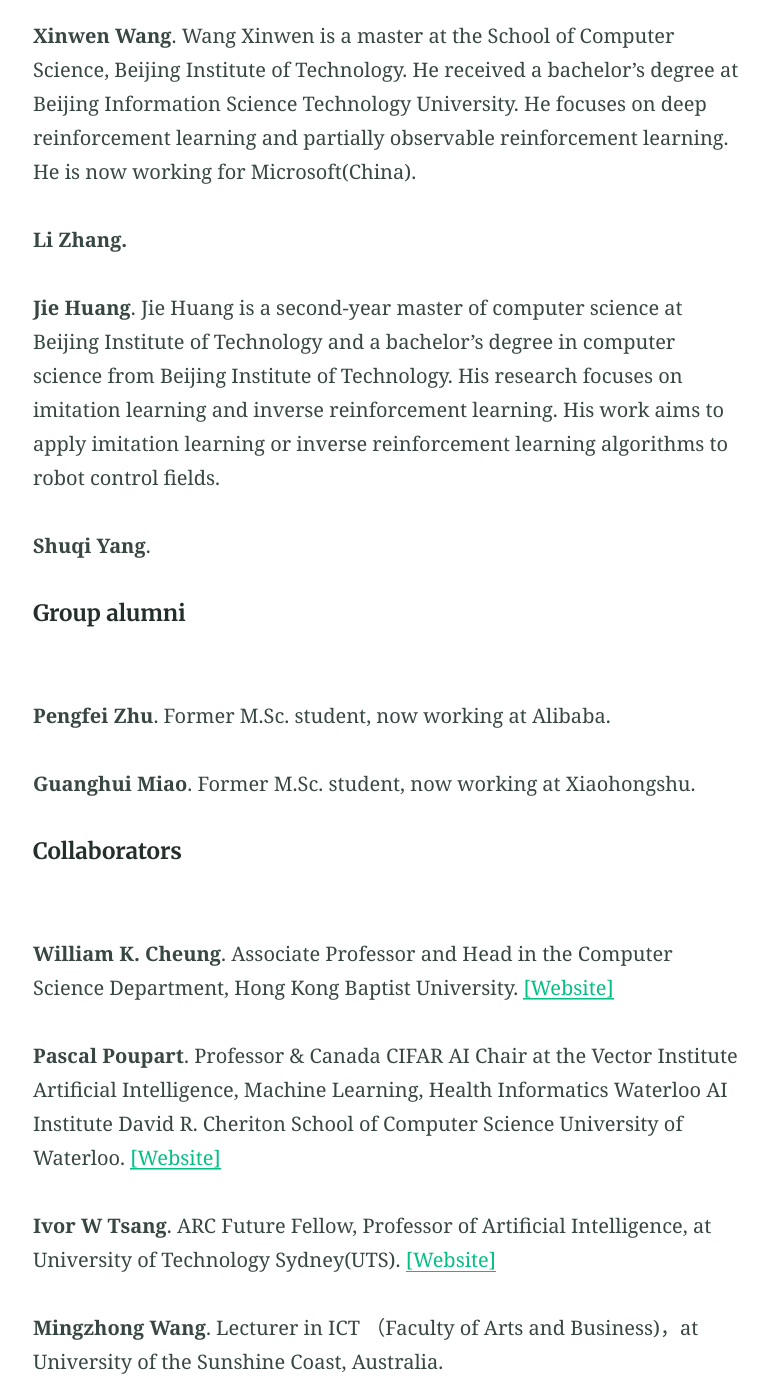
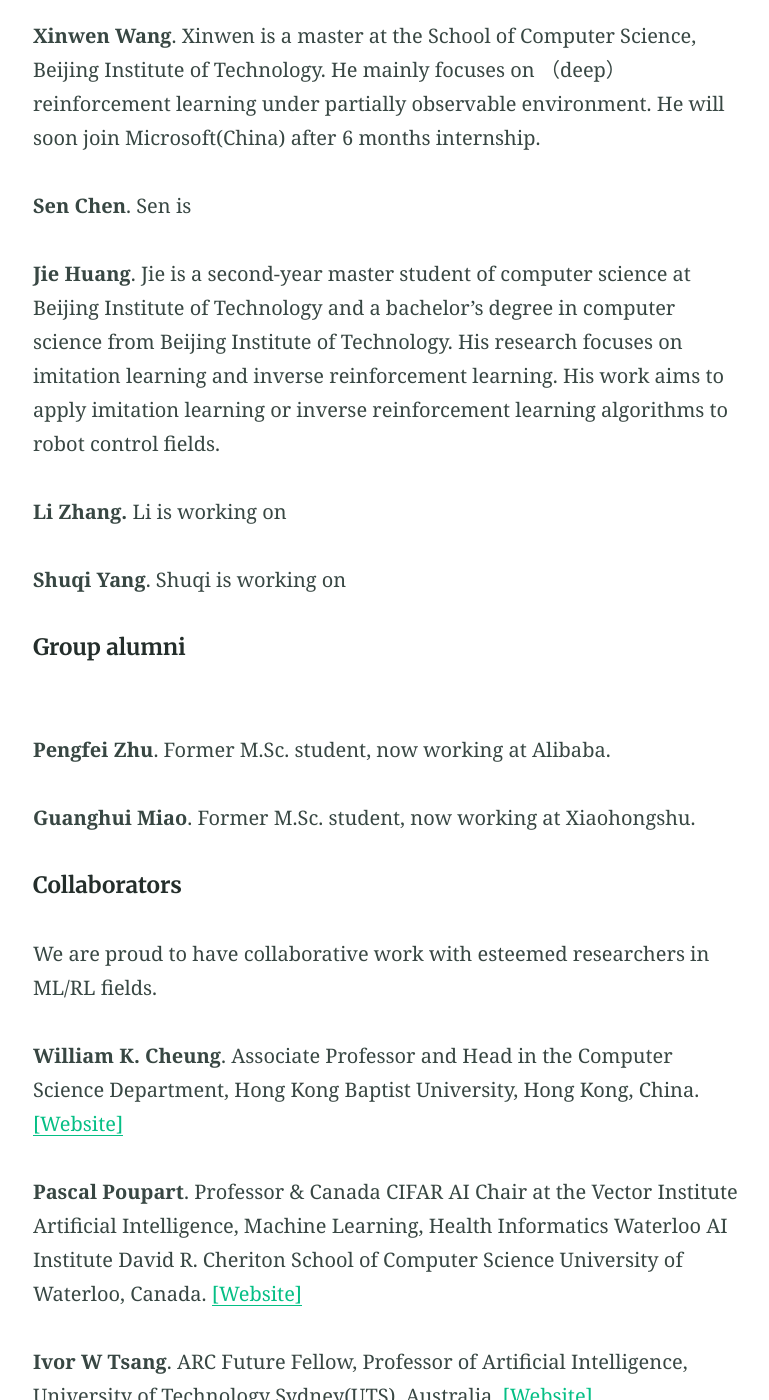
Before and after one commit to nengnengli/bit1029public.github.io, a Jekyll site: the page built from people.md, in a window 1280 px wide and 1400 px high, scrolled down 1146 px. Shown: the whole window, without its empty margins (250-1019 px from the left). Built offline with Jekyll 4.4.1, drawn with Linux system fonts in a browser that asks for light colours; some of the changed text lies outside the part shown.

Commit message:
Update people.md

```diff
--- a/people.md
+++ b/people.md
@@ -29,16 +29,15 @@ collectionpage: pages
 ##### M.S. and undergraduate students
 <br>
 
-**Xinwen Wang**. Wang Xinwen is a master at the School of Computer Science, Beijing Institute of Technology. He received a bachelor's degree at Beijing Information Science Technology University. He focuses on deep reinforcement learning and partially observable reinforcement learning. He is now working for Microsoft(China).
+**Xinwen Wang**. Xinwen is a master at the School of Computer Science, Beijing Institute of Technology. He mainly focuses on （deep） reinforcement learning under partially observable environment. He will soon join Microsoft(China) after 6 months internship.
 
+**Sen Chen**.  Sen is
 
-**Li Zhang.**
+**Jie Huang**. Jie is a second-year master student of computer science at Beijing Institute of Technology and a bachelor's degree in computer science from Beijing Institute of Technology. His research focuses on imitation learning and inverse reinforcement learning. His work aims to apply imitation learning or inverse reinforcement learning algorithms to robot control fields.
 
+**Li Zhang.** Li is working on
 
-**Jie Huang**. Jie Huang is a second-year master of computer science at Beijing Institute of Technology and a bachelor's degree in computer science from Beijing Institute of Technology. His research focuses on imitation learning and inverse reinforcement learning. His work aims to apply imitation learning or inverse reinforcement learning algorithms to robot control fields.
-
-
- **Shuqi Yang**.
+**Shuqi Yang**. Shuqi is working on
 
 
 
@@ -49,23 +48,22 @@ collectionpage: pages
 **Pengfei Zhu**. Former M.Sc. student, now working at Alibaba.
 
 
-
 **Guanghui Miao**. Former M.Sc. student, now working at Xiaohongshu.
 
 
 
 ##### Collaborators
 
-<br>
+<br> We are proud to have collaborative work with esteemed researchers in ML/RL fields.
 
-**William K. Cheung**. Associate Professor and Head in the Computer Science Department, Hong Kong Baptist University. [[Website]](https://www.comp.hkbu.edu.hk/v1/?page=profile&id=william)
+**William K. Cheung**. Associate Professor and Head in the Computer Science Department, Hong Kong Baptist University, Hong Kong, China. [[Website]](https://www.comp.hkbu.edu.hk/v1/?page=profile&id=william)
 
 
-
-**Pascal Poupart**. Professor & Canada CIFAR AI Chair at the Vector Institute Artificial Intelligence, Machine Learning, Health Informatics Waterloo AI Institute David R. Cheriton School of Computer Science University of Waterloo. [[Website]](https://cs.uwaterloo.ca/~ppoupart/)
+**Pascal Poupart**. Professor & Canada CIFAR AI Chair at the Vector Institute Artificial Intelligence, Machine Learning, Health Informatics Waterloo AI Institute David R. Cheriton School of Computer Science University of Waterloo, Canada. [[Website]](https://cs.uwaterloo.ca/~ppoupart/)
 
 
+**Ivor W Tsang**. ARC Future Fellow, Professor of Artificial Intelligence, University of Technology Sydney(UTS), Australia. [[Website]](https://www.uts.edu.au/staff/ivor.tsang)
 
-**Ivor W Tsang**. ARC Future Fellow, Professor of Artificial Intelligence, at University of Technology Sydney(UTS). [[Website]](https://www.uts.edu.au/staff/ivor.tsang)
+**Mingzhong Wang**. Lecturer in ICT （Faculty of Arts and Business)，University of the Sunshine Coast, Australia. [Website]]（https://www.usc.edu.au/staff/dr-mingzhong-wang）
 
-**Mingzhong Wang**. Lecturer in ICT （Faculty of Arts and Business)，at University of the Sunshine Coast, Australia.
+**Our DRL group is also working with renowned company's AI group towards more real-world applications, e.g., 育碧 UbiSoft(China), 达闼 CloudMinds(Shenzhen). **
```
